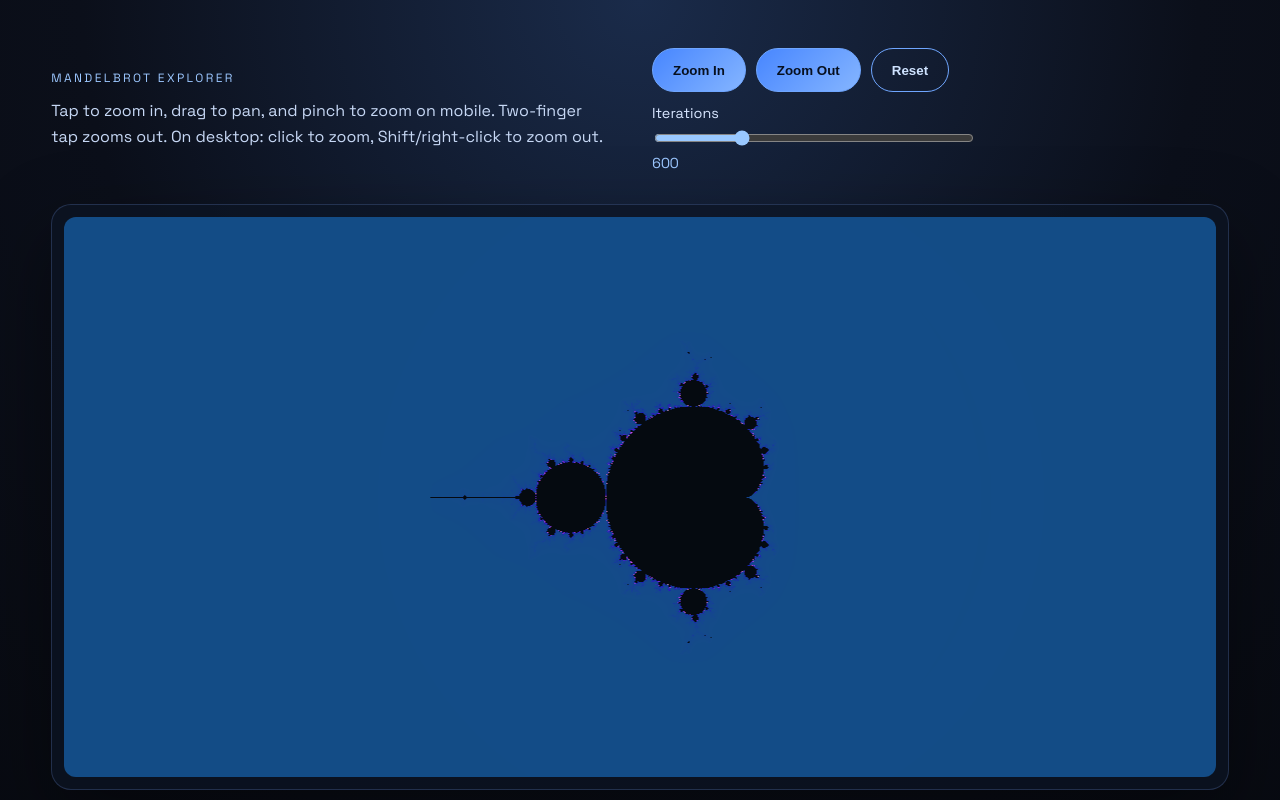
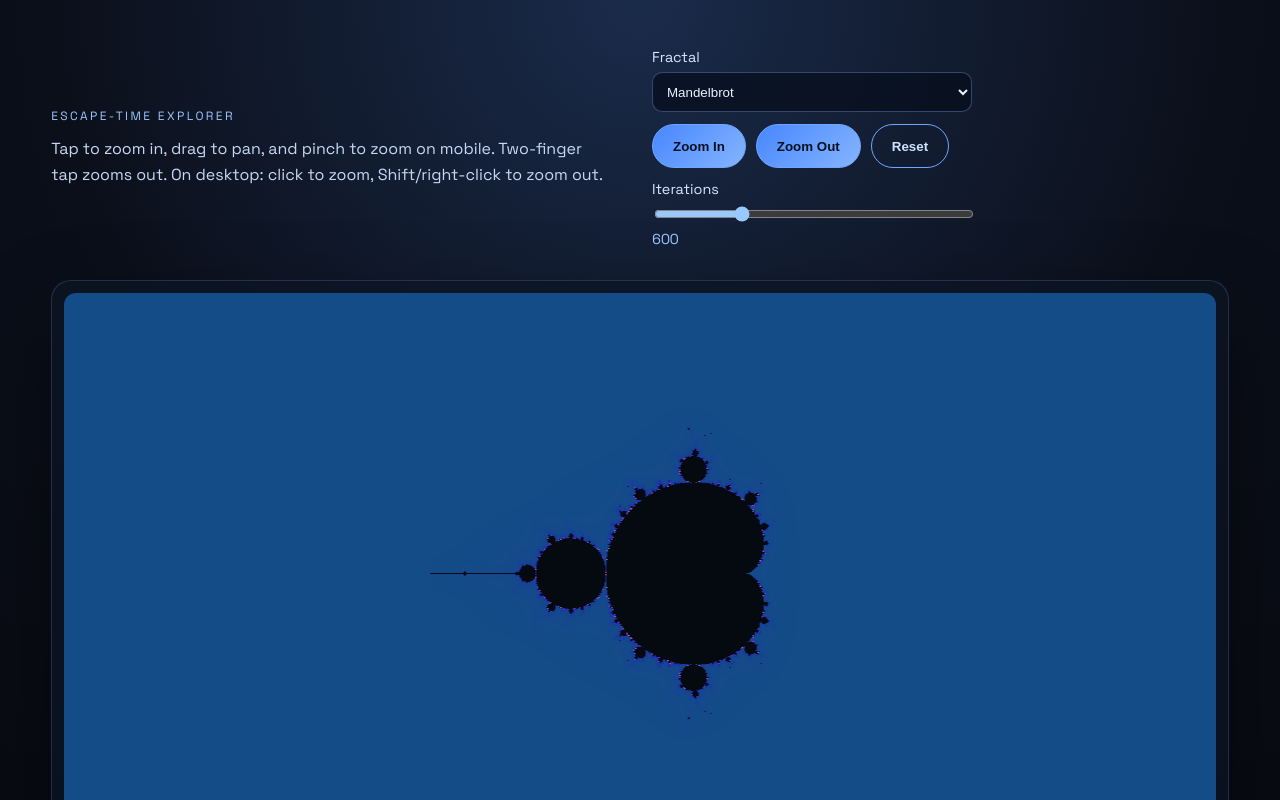
Before and after one commit to andre-larsson/mandelbrot, a React (Vite) app: page / in a window 1280 px wide. Shown: the top 800 px of the page. Built offline with nearby package versions, Linux system fonts and the light colour scheme.

Commit message:
Generalize viewer to escape-time fractals

```diff
--- a/src/App.css
+++ b/src/App.css
@@ -33,6 +33,34 @@
   display: grid;
   gap: 12px;
   justify-items: start;
+}
+
+.picker {
+  display: grid;
+  gap: 6px;
+  font-size: 0.9rem;
+  color: #d8e6ff;
+}
+
+.picker select,
+.picker input {
+  width: min(320px, 70vw);
+  min-height: 40px;
+  border-radius: 10px;
+  border: 1px solid rgba(130, 170, 255, 0.35);
+  background: rgba(8, 16, 30, 0.8);
+  color: #e9f2ff;
+  padding: 8px 10px;
+}
+
+.julia-controls {
+  display: flex;
+  gap: 12px;
+  flex-wrap: wrap;
+}
+
+.picker.small input {
+  width: 150px;
 }
 
 .controls-row {
@@ -144,7 +172,9 @@
     font-size: 1rem;
   }
 
-  .slider input {
+  .slider input,
+  .picker select,
+  .picker input {
     width: min(360px, 85vw);
   }
 
--- a/src/App.jsx
+++ b/src/App.jsx
@@ -6,6 +6,30 @@
   centerY: 0,
   zoom: 1,
   maxIter: 600,
+}
+
+const DEFAULT_JULIA_C = {
+  re: -0.8,
+  im: 0.156,
+}
+
+const FRACTALS = {
+  mandelbrot: {
+    label: 'Mandelbrot',
+    defaultView: { centerX: -0.5, centerY: 0, zoom: 1 },
+  },
+  julia: {
+    label: 'Julia',
+    defaultView: { centerX: 0, centerY: 0, zoom: 1.2 },
+  },
+  burningShip: {
+    label: 'Burning Ship',
+    defaultView: { centerX: -0.45, centerY: -0.5, zoom: 1.8 },
+  },
+  tricorn: {
+    label: 'Tricorn',
+    defaultView: { centerX: 0, centerY: 0, zoom: 1.2 },
+  },
 }
 
 const PAN_CACHE_FACTOR = 2 // cache canvas is 2x viewport in each dimension
@@ -33,6 +57,42 @@
   ]
 }
 
+function iterateEscape(cx, cy, maxIter, fractalType, juliaC) {
+  let zx = 0
+  let zy = 0
+  let cRe = cx
+  let cIm = cy
+
+  if (fractalType === 'julia') {
+    zx = cx
+    zy = cy
+    cRe = juliaC.re
+    cIm = juliaC.im
+  }
+
+  let iter = 0
+
+  while (zx * zx + zy * zy <= 4 && iter < maxIter) {
+    let nextX = zx * zx - zy * zy + cRe
+    let nextY = 2 * zx * zy + cIm
+
+    if (fractalType === 'burningShip') {
+      const ax = Math.abs(zx)
+      const ay = Math.abs(zy)
+      nextX = ax * ax - ay * ay + cRe
+      nextY = 2 * ax * ay + cIm
+    } else if (fractalType === 'tricorn') {
+      nextY = -2 * zx * zy + cIm
+    }
+
+    zx = nextX
+    zy = nextY
+    iter += 1
+  }
+
+  return { iter, zx, zy }
+}
+
 function App() {
   const canvasRef = useRef(null)
 
@@ -46,6 +106,8 @@
     dpr: 1,
     zoom: null,
     maxIter: null,
+    fractalType: null,
+    juliaC: null,
     // complex coordinate at the cache canvas center
     centerX: 0,
     centerY: 0,
@@ -75,6 +137,8 @@
     pinchStartedAt: 0,
   })
 
+  const [fractalType, setFractalType] = useState('mandelbrot')
+  const [juliaC, setJuliaC] = useState(DEFAULT_JULIA_C)
   const [view, setView] = useState(DEFAULT_VIEW)
   const [size, setSize] = useState({ width: 0, height: 0, dpr: 1 })
   const [isDragging, setIsDragging] = useState(false)
@@ -104,7 +168,7 @@
     return 4 / (zoom * Math.min(pixelW, pixelH))
   }
 
-  const ensureCache = (pixelW, pixelH, dpr, nextView) => {
+  const ensureCache = (pixelW, pixelH, dpr, nextView, nextFractalType, nextJuliaC) => {
     const cache = cacheRef.current
 
     const cacheW = Math.floor(pixelW * PAN_CACHE_FACTOR)
@@ -114,7 +178,13 @@
       !cache.canvas || cache.width !== cacheW || cache.height !== cacheH || cache.dpr !== dpr
 
     const needsReset =
-      needsNewCanvas || cache.zoom !== nextView.zoom || cache.maxIter !== nextView.maxIter
+      needsNewCanvas ||
+      cache.zoom !== nextView.zoom ||
+      cache.maxIter !== nextView.maxIter ||
+      cache.fractalType !== nextFractalType ||
+      !cache.juliaC ||
+      cache.juliaC.re !== nextJuliaC.re ||
+      cache.juliaC.im !== nextJuliaC.im
 
     if (needsReset) {
       const off = document.createElement('canvas')
@@ -130,6 +200,8 @@
         dpr,
         zoom: nextView.zoom,
         maxIter: nextView.maxIter,
+        fractalType: nextFractalType,
+        juliaC: { ...nextJuliaC },
         centerX: nextView.centerX,
         centerY: nextView.centerY,
       }
@@ -140,7 +212,7 @@
     return { reset: false }
   }
 
-  const computeRect = (targetCtx, rect, pixelW, pixelH, nextView) => {
+  const computeRect = (targetCtx, rect, pixelW, pixelH, nextView, nextFractalType, nextJuliaC) => {
     // rect is in cache-canvas pixel coordinates.
     const cache = cacheRef.current
     const { width: cacheW, height: cacheH } = cache
@@ -162,16 +234,13 @@
         const px = rect.x + i
         const cx = (px - halfCacheW) * scale + cache.centerX
 
-        let zx = 0
-        let zy = 0
-        let iter = 0
-
-        while (zx * zx + zy * zy <= 4 && iter < maxIter) {
-          const xtemp = zx * zx - zy * zy + cx
-          zy = 2 * zx * zy + cy
-          zx = xtemp
-          iter += 1
-        }
+        const { iter, zx, zy } = iterateEscape(
+          cx,
+          cy,
+          maxIter,
+          nextFractalType,
+          nextJuliaC,
+        )
 
         const offset = (j * rect.w + i) * 4
         if (iter >= maxIter) {
@@ -203,6 +272,8 @@
     pixelW,
     pixelH,
     nextView,
+    nextFractalType,
+    nextJuliaC,
     { priorityRects = null, onProgress = null } = {},
   ) => {
     const cache = cacheRef.current
@@ -232,7 +303,7 @@
       const h = Math.min(CHUNK_ROWS, rect.h)
       const slice = { x: rect.x, y: rect.y, w: rect.w, h }
 
-      computeRect(ctx, slice, pixelW, pixelH, nextView)
+      computeRect(ctx, slice, pixelW, pixelH, nextView, nextFractalType, nextJuliaC)
 
       // Let the visible canvas update progressively while we render in chunks.
       if (typeof onProgress === 'function') onProgress()
@@ -246,10 +317,26 @@
     processNext()
   }
 
-  const updateCacheForPan = (pixelW, pixelH, nextView, { onProgress = null } = {}) => {
+  const updateCacheForPan = (
+    pixelW,
+    pixelH,
+    nextView,
+    nextFractalType,
+    nextJuliaC,
+    { onProgress = null } = {},
+  ) => {
     const cache = cacheRef.current
     if (!cache.canvas || !cache.ctx) return { usedCache: false }
-    if (cache.zoom !== nextView.zoom || cache.maxIter !== nextView.maxIter) return { usedCache: false }
+    if (
+      cache.zoom !== nextView.zoom ||
+      cache.maxIter !== nextView.maxIter ||
+      cache.fractalType !== nextFractalType ||
+      !cache.juliaC ||
+      cache.juliaC.re !== nextJuliaC.re ||
+      cache.juliaC.im !== nextJuliaC.im
+    ) {
+      return { usedCache: false }
+    }
 
     const scale = scaleFor(nextView.zoom, pixelW, pixelH)
 
@@ -264,7 +351,7 @@
     if (Math.abs(dx) > cache.width * 0.45 || Math.abs(dy) > cache.height * 0.45) {
       cache.centerX = nextView.centerX
       cache.centerY = nextView.centerY
-      fillCache(pixelW, pixelH, nextView, { onProgress })
+      fillCache(pixelW, pixelH, nextView, nextFractalType, nextJuliaC, { onProgress })
       return { usedCache: true }
     }
 
@@ -317,7 +404,7 @@
       .filter((r) => r.w > 0 && r.h > 0)
 
     if (clamped.length) {
-      fillCache(pixelW, pixelH, nextView, {
+      fillCache(pixelW, pixelH, nextView, nextFractalType, nextJuliaC, {
         priorityRects: clamped,
         onProgress,
       })
@@ -357,16 +444,16 @@
     ctx.imageSmoothingEnabled = false
 
     // Ensure pan-cache exists and is compatible.
-    const { reset } = ensureCache(pixelW, pixelH, dpr, view)
+    const { reset } = ensureCache(pixelW, pixelH, dpr, view, fractalType, juliaC)
 
     if (reset) {
       // Fresh cache: compute entire cache (in chunks)
-      fillCache(pixelW, pixelH, view, {
+      fillCache(pixelW, pixelH, view, fractalType, juliaC, {
         onProgress: () => drawViewportFromCache(pixelW, pixelH),
       })
     } else {
       // Same zoom/iter: try to update cache by shifting + computing only new strips
-      updateCacheForPan(pixelW, pixelH, view, {
+      updateCacheForPan(pixelW, pixelH, view, fractalType, juliaC, {
         onProgress: () => drawViewportFromCache(pixelW, pixelH),
       })
     }
@@ -379,7 +466,7 @@
       ctx.clearRect(0, 0, pixelW, pixelH)
       ctx.drawImage(cache.canvas, srcX, srcY, pixelW, pixelH, 0, 0, pixelW, pixelH)
     }
-  }, [size, view])
+  }, [size, view, fractalType, juliaC])
 
   const screenToComplex = (rect, x, y, viewLike) => {
     const pixelW = rect.width * (window.devicePixelRatio || 1)
@@ -641,23 +728,74 @@
 
   const zoomIn = () => setView((prev) => ({ ...prev, zoom: prev.zoom * 1.6 }))
   const zoomOut = () => setView((prev) => ({ ...prev, zoom: prev.zoom / 1.6 }))
-  const reset = () => setView(DEFAULT_VIEW)
+  const reset = () => {
+    const base = FRACTALS[fractalType]?.defaultView || FRACTALS.mandelbrot.defaultView
+    setView((prev) => ({ ...prev, ...base, maxIter: DEFAULT_VIEW.maxIter }))
+  }
 
   const tipText = useMemo(() => {
     return 'Pinch to zoom. Two-finger tap to zoom out. Drag to move.'
   }, [])
 
+  const handleFractalChange = (nextType) => {
+    setFractalType(nextType)
+    const base = FRACTALS[nextType]?.defaultView || FRACTALS.mandelbrot.defaultView
+    setView((prev) => ({ ...prev, ...base }))
+  }
+
   return (
     <div className="page">
       <header className="hero">
         <div>
-          <p className="eyebrow">Mandelbrot Explorer</p>
+          <p className="eyebrow">Escape-Time Explorer</p>
           <p className="lede">
             Tap to zoom in, drag to pan, and pinch to zoom on mobile. Two-finger tap zooms out. On
             desktop: click to zoom, Shift/right-click to zoom out.
           </p>
         </div>
         <div className="controls">
+          <label className="picker">
+            <span>Fractal</span>
+            <select
+              value={fractalType}
+              onChange={(event) => handleFractalChange(event.target.value)}
+              aria-label="Fractal type"
+            >
+              {Object.entries(FRACTALS).map(([key, spec]) => (
+                <option key={key} value={key}>
+                  {spec.label}
+                </option>
+              ))}
+            </select>
+          </label>
+
+          {fractalType === 'julia' && (
+            <div className="julia-controls">
+              <label className="picker small">
+                <span>Julia c (real)</span>
+                <input
+                  type="number"
+                  step="0.01"
+                  value={juliaC.re}
+                  onChange={(event) =>
+                    setJuliaC((prev) => ({ ...prev, re: Number(event.target.value) || 0 }))
+                  }
+                />
+              </label>
+              <label className="picker small">
+                <span>Julia c (imag)</span>
+                <input
+                  type="number"
+                  step="0.01"
+                  value={juliaC.im}
+                  onChange={(event) =>
+                    setJuliaC((prev) => ({ ...prev, im: Number(event.target.value) || 0 }))
+                  }
+                />
+              </label>
+            </div>
+          )}
+
           <div className="controls-row">
             <button className="btn" onClick={zoomIn}>
               Zoom In
@@ -701,10 +839,14 @@
             onContextMenu={handleCanvasContextMenu}
             onWheel={handleWheel}
             role="img"
-            aria-label="Mandelbrot set"
+            aria-label={`${FRACTALS[fractalType]?.label || 'Fractal'} set`}
           />
         </div>
         <div className="meta">
+          <div>
+            <span>Fractal</span>
+            <strong>{FRACTALS[fractalType]?.label || 'Mandelbrot'}</strong>
+          </div>
           <div>
             <span>Center</span>
             <strong>
```
Also changed, not shown: 1 other file (tests, documents, lock files or other folders).
